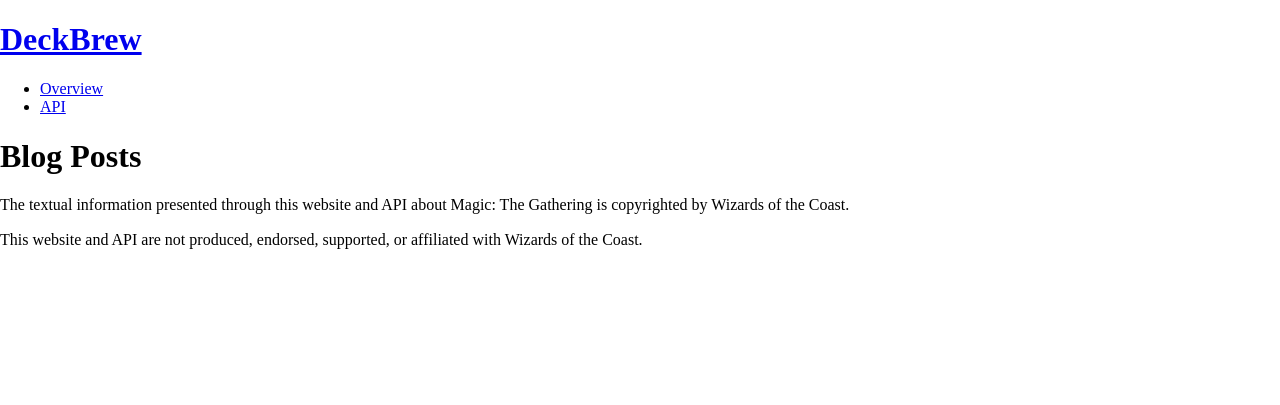
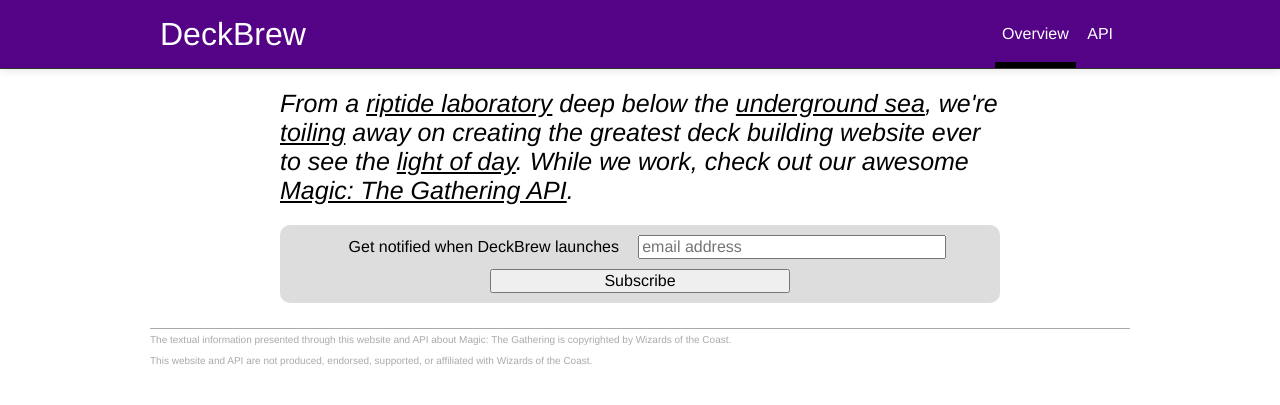
Before and after one commit to jerryharrison/deckbrew-website, a Jekyll site: the page built from index.html, in a window 1280 px wide. Shown: the top 405 px of the page. Built offline with Jekyll 4.4.1, drawn with Linux system fonts in a browser that asks for light colours; nearby versions of some CDN libraries; library files that are not in the unit come from our copies; Markdown is read by kramdown in place of the engine named in the settings.

Commit message:
Add landing page

```diff
--- /dev/null
+++ b/CNAME
@@ -0,0 +1 @@
+deckbrew.com
--- /dev/null
+++ b/css/style.css
@@ -0,0 +1,179 @@
+body {
+  font-family: Helvetica Neue, Helvetica, sans-sarif;
+}
+.content {
+  margin: 0 auto;
+  max-width: 980px;
+  width: 100%;
+}
+
+.header {
+  //background: #fc5a02;
+  background: #540387;
+  border-bottom: #333 1px solid;
+  box-shadow: 0 0 10px #ddd;
+}
+
+.page, .wrapper {
+  padding: 0 10px;
+}
+
+.page a {
+  color: #000;
+}
+
+.page p {
+  font-size: 14px;
+}
+
+h1, h2, h3, h4, h5 {
+  font-weight: normal;
+}
+
+.header .title, .header .nav {
+  display: inline-block;
+  vertical-align: middle;
+  width: 50%;
+  margin: 0;
+  padding: 0;
+}
+
+.page p.tagline {
+  display: block;
+  margin: 20px auto;
+  width: 75%;
+  font-size: 25px;
+  font-style: italic;
+}
+
+.header a {
+  text-decoration: none;
+  color: #fff;
+}
+
+.header .nav {
+  text-align: right;
+}
+
+.header .nav li {
+  display: inline-block;
+}
+
+.header .nav li a {
+  display: inline-block;
+  padding: 25px 7px 19px;
+}
+
+.header .nav li a.active {
+  border-bottom: 6px solid #000;
+}
+
+.footer {
+  margin: 0 auto;
+  max-width: 980px;
+  width: 100%;
+  border-top: #aaa 1px solid;
+}
+
+.footer .legal {
+  margin: 0;
+  color: #aaa;
+  padding: 5px 0 5px;
+  font-size: 10px;
+}
+
+blockquote {
+  display: block;
+  font-family: monospace;
+  margin: 0;
+  padding: 10px;
+}
+
+.page blockquote p {
+  margin: 0;
+  font-size: 12px;
+  padding: 0;
+}
+
+pre, blockquote {
+  background: #eee;
+  border-radius: 4px;
+  border: 1px solid #ddd;
+  line-height: 14px;
+}
+
+pre {
+  font-size: 12px;
+  padding: 10px;
+}
+
+th {
+  text-align: left;
+}
+table {
+  font-size: 12px;
+  width: 100%;
+  background-color: transparent;
+  margin-bottom: 20px;
+}
+table > thead > tr > th,
+table > tbody > tr > th,
+table > tfoot > tr > th,
+table > thead > tr > td,
+table > tbody > tr > td,
+table > tfoot > tr > td {
+ padding: 8px;
+  line-height: 1.428571429;
+  vertical-align: top;
+  border-top: 1px solid #ddd;
+}
+table > thead > tr > th {
+  vertical-align: bottom;
+  border-bottom: 2px solid #ddd;
+}
+table > caption + thead > tr:first-child > th,
+table > colgroup + thead > tr:first-child > th,
+table > thead:first-child > tr:first-child > th,
+table > caption + thead > tr:first-child > td,
+table > colgroup + thead > tr:first-child > td,
+table > thead:first-child > tr:first-child > td {
+  border-top: 0;
+}
+table > tbody + tbody {
+  border-top: 2px solid #ddd;
+}
+
+table col[class*="col-"] {
+  position: static;
+  display: table-column;
+  float: none;
+}
+
+table td[class*="col-"],
+table th[class*="col-"] {
+  position: static;
+  display: table-cell;
+  float: none;
+}
+
+#embed_signup {
+  width: 75%;
+  margin: 0px auto 25px;
+  background: none repeat scroll 0% 0% rgb(221, 221, 221);
+  border-radius: 10px;
+}
+
+#embed_signup form {
+  padding: 10px;
+  text-align: center
+}
+
+#embed_signup .email {
+  margin-bottom: 10px;
+}
+
+#embed_signup label, #embed_signup input {
+  display: inline-block;
+  width: 100%;
+  max-width: 300px;
+}
--- a/index.html
+++ b/index.html
@@ -1,14 +1,18 @@
 ---
 layout: default
-title: Your New Jekyll Site
+title: DeckBrew - Build better decks together
 nav-overview: active
 ---
+<div id="home">
+  <p class="tagline">From a <a href="https://api.deckbrew.com/mtg/cards/9d2d73ded70305a1487a44e3d3e345eb">riptide laboratory</a> deep below the <a href="https://api.deckbrew.com/mtg/cards/96dfe593ff7497eee8ad48b015437089">underground sea</a>, we're <a href="https://api.deckbrew.com/mtg/cards/a07d06add8a712847c594a77c4c13928">toiling</a> away on creating the greatest deck building website ever to see the <a href="https://api.deckbrew.com/mtg/cards/9d07f77e054d857bc07872ff1d9eeb83">light of day</a>. While we work, check out our awesome <a href="/api/">Magic: The Gathering API</a>.</p>
 
-<div id="home">
-  <h1>Blog Posts</h1>
-  <ul class="posts">
-    {% for post in site.posts %}
-      <li><span>{{ post.date | date_to_string }}</span> &raquo; <a href="{{ post.url }}">{{ post.title }}</a></li>
-    {% endfor %}
-  </ul>
+  <div id="embed_signup">
+    <form action="http://projecthawkthorne.us5.list-manage.com/subscribe/post?u=4ed9388d8e8d2f911684c8af1&amp;id=d67120a548" method="post" id="mc-embedded-subscribe-form" name="mc-embedded-subscribe-form" class="validate" target="_blank" novalidate>
+      <label for="mce-EMAIL">Get notified when DeckBrew launches</label>
+      <input type="email" value="" name="EMAIL" class="email" id="mce-EMAIL" placeholder="email address" required>
+      <!-- real people should not fill this in and expect good things - do not remove this or risk form bot signups-->
+      <div style="position: absolute; left: -5000px;"><input type="text" name="b_4ed9388d8e8d2f911684c8af1_d67120a548" value=""></div>
+      <div class="clear"><input type="submit" value="Subscribe" name="subscribe" id="mc-embedded-subscribe" class="button"></div>
+    </form>
+  </div>
 </div>
```
Also changed, not shown: api/index.md (added, +238 -0 lines), css/normalize.css (added), 2 other files.
